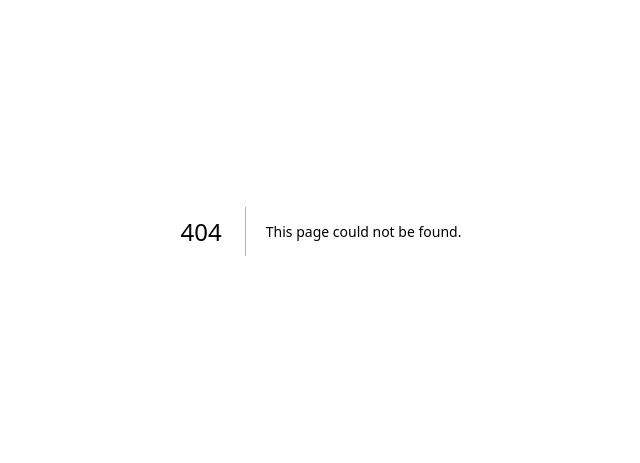
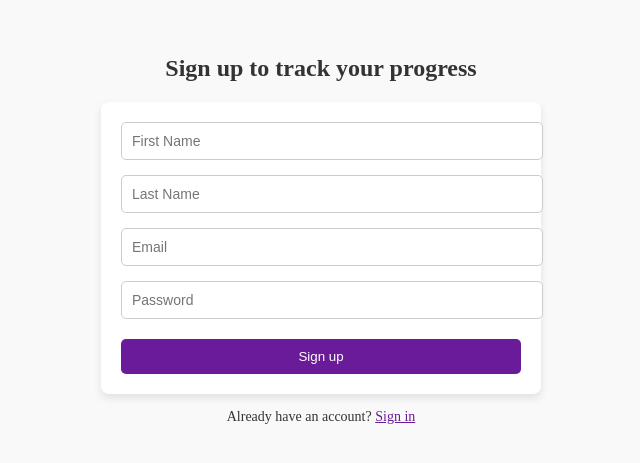
Before and after one commit to Raptors-Who-Code/biotrain-web-app, a Next.js app in the folder frontend/: page /signin in a window 1280 px wide. Before the commit this address had no page. Shown: the part 169-632 px from the top of the page, without its empty margins (319-959 px from the left). Built offline with nearby package versions, Linux system fonts and the light colour scheme.

Commit message:
Initial commit

```diff
--- /dev/null
+++ b/frontend/pages/signin.tsx
@@ -0,0 +1,130 @@
+import React, { useState } from "react";
+
+interface SignUpFormData {
+  firstName: string;
+  lastName: string;
+  email: string;
+  password: string;
+}
+
+const SignUp: React.FC = () => {
+  const [formData, setFormData] = useState<SignUpFormData>({
+    firstName: "",
+    lastName: "",
+    email: "",
+    password: "",
+  });
+
+  const handleChange = (e: React.ChangeEvent<HTMLInputElement>) => {
+    const { name, value } = e.target;
+    setFormData((prevData) => ({
+      ...prevData,
+      [name]: value,
+    }));
+  };
+
+  const handleSubmit = (e: React.FormEvent) => {
+    e.preventDefault();
+    console.log("Form Data Submitted: ", formData);
+    alert("Sign-up successful!");
+  };
+
+  return (
+    <div
+      style={{
+        display: "flex",
+        flexDirection: "column",
+        alignItems: "center",
+        justifyContent: "center",
+        minHeight: "100vh",
+        backgroundColor: "#f9f9f9",
+      }}
+    >
+      <h1 style={{ fontSize: "24px", color: "#333", marginBottom: "20px" }}>
+        Sign up to track your progress
+      </h1>
+      <form
+        onSubmit={handleSubmit}
+        style={{
+          width: "100%",
+          maxWidth: "400px",
+          backgroundColor: "#fff",
+          padding: "20px",
+          borderRadius: "8px",
+          boxShadow: "0 4px 8px rgba(0, 0, 0, 0.1)",
+        }}
+      >
+        <div style={{ marginBottom: "15px" }}>
+          <input
+            type="text"
+            name="firstName"
+            placeholder="First Name"
+            value={formData.firstName}
+            onChange={handleChange}
+            style={inputStyle}
+          />
+        </div>
+        <div style={{ marginBottom: "15px" }}>
+          <input
+            type="text"
+            name="lastName"
+            placeholder="Last Name"
+            value={formData.lastName}
+            onChange={handleChange}
+            style={inputStyle}
+          />
+        </div>
+        <div style={{ marginBottom: "15px" }}>
+          <input
+            type="email"
+            name="email"
+            placeholder="Email"
+            value={formData.email}
+            onChange={handleChange}
+            style={inputStyle}
+          />
+        </div>
+        <div style={{ marginBottom: "20px" }}>
+          <input
+            type="password"
+            name="password"
+            placeholder="Password"
+            value={formData.password}
+            onChange={handleChange}
+            style={inputStyle}
+          />
+        </div>
+        <button
+          type="submit"
+          style={{
+            backgroundColor: "#6A1B9A",
+            color: "#fff",
+            padding: "10px 15px",
+            border: "none",
+            borderRadius: "5px",
+            cursor: "pointer",
+            width: "100%",
+          }}
+        >
+          Sign up
+        </button>
+      </form>
+      <p style={{ marginTop: "15px", fontSize: "14px", color: "#333" }}>
+        Already have an account?{" "}
+        <a href="/signin" style={{ color: "#6A1B9A" }}>
+          Sign in
+        </a>
+      </p>
+    </div>
+  );
+};
+
+const inputStyle: React.CSSProperties = {
+  width: "100%",
+  padding: "10px",
+  borderRadius: "5px",
+  border: "1px solid #ccc",
+  fontSize: "14px",
+};
+
+export default SignUp;
--- /dev/null
+++ b/frontend/styles/SignInPage.css
@@ -0,0 +1,45 @@
+.app-container {
+    display: flex;
+    flex-direction: column;
+    align-items: center;
+    justify-content: center;
+    height: 100vh;
+    font-family: Arial, sans-serif;
+    background-color: #f9f9f9;
+  }
+
+  .header {
+    text-align: center;
+    margin-bottom: 2rem;
+  }
+
+  .logo {
+    max-width: 200px;
+    margin-bottom: 1rem;
+  }
+
+  h1 {
+    font-size: 1.5rem;
+    color: #333;
+  }
+
+  .button-group {
+    display: flex;
+    gap: 1rem;
+  }
+
+  .button {
+    padding: 1rem 2rem;
+    font-size: 1rem;
+    font-weight: bold;
+    color: white;
+    background-color: #6a1b9a;
+    border: none;
+    border-radius: 8px;
+    cursor: pointer;
+    transition: background-color 0.3s;
+  }
+
+  .button:hover {
+    background-color: #4a148c;
+  }
```
Also changed, not shown: frontend/pages/signup.tsx (added, +130 -0 lines), package.json (added, +9 -0 lines), frontend/styles/SignUpPage.css (added), 2 other files (tests, documents, lock files or other folders).
